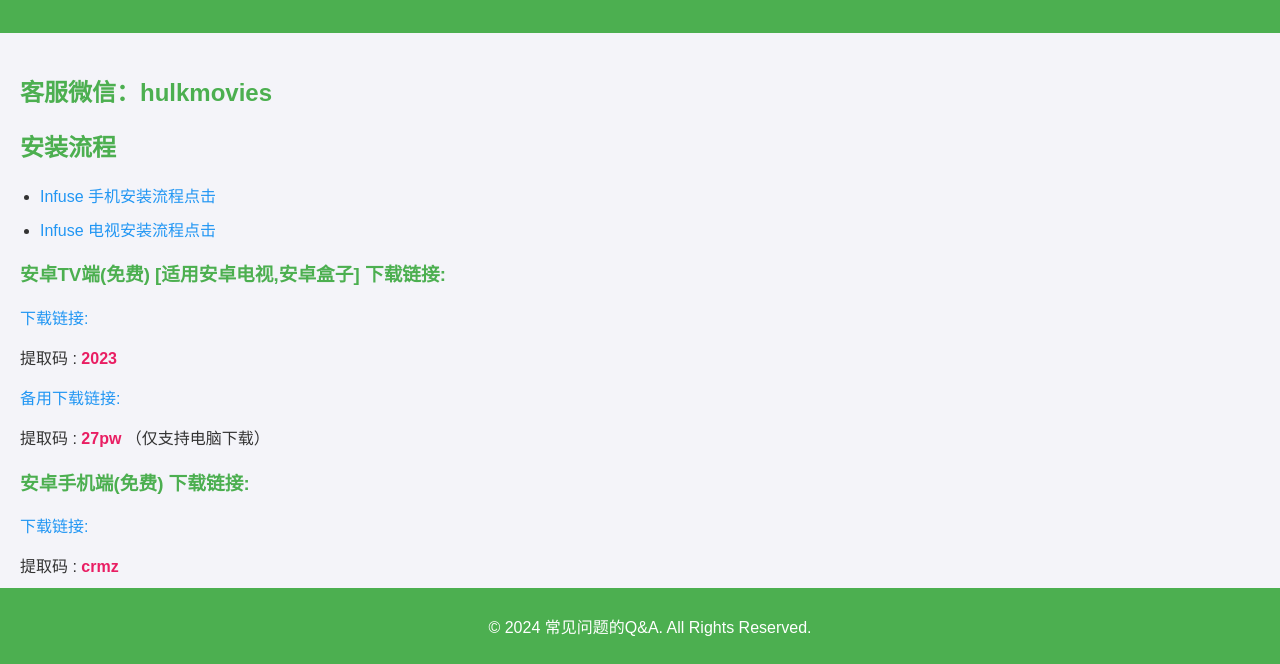
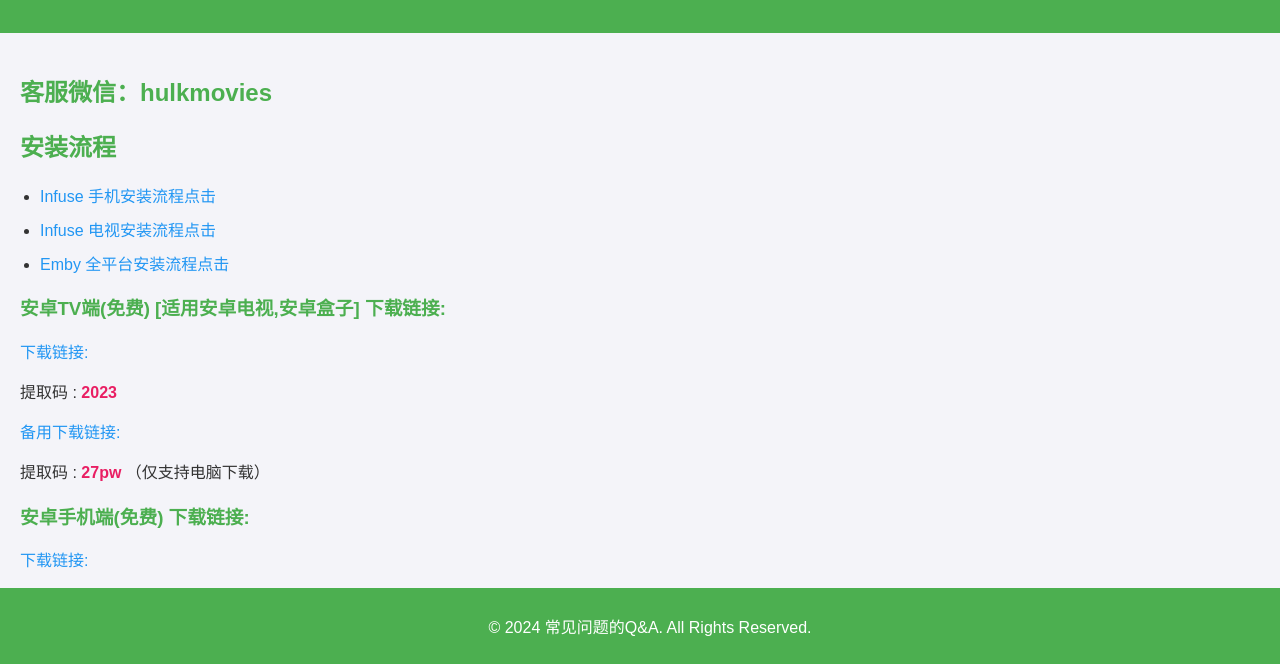
Before and after one commit to hkyingyin/hkyingyin.github.io, a plain HTML site: page index.html in a window 1280 px wide. Shown: the part 136-800 px from the top of the page. Drawn offline with Linux system fonts and the light colour scheme.

Commit message:
Update index.html

```diff
--- a/index.html
+++ b/index.html
@@ -63,6 +63,8 @@
     <ul>
       <li><a href="https://hkyingyin.github.io/tutorialhkyy.github.io/img/infuse_phone.jpg">Infuse 手机安装流程点击</a></li>
       <li><a href="https://hkyingyin.github.io/tutorialhkyy.github.io/img/infuse_tv.jpg">Infuse 电视安装流程点击</a></li>
+      <li><a href="https://hkyingyin.github.io/tutorialhkyy.github.io/img/emby_tv_tutorial.JPG">Emby 全平台安装流程点击</a></li>
+
     </ul>
     <h3>安卓TV端(免费) [适用安卓电视,安卓盒子] 下载链接:</h3>
     <a href="http://ncs.x3322.net:5102/sharing/merJQZ2ef">下载链接:</a> <p>提取码 : <span class="highlight">2023</span> </p>
```
